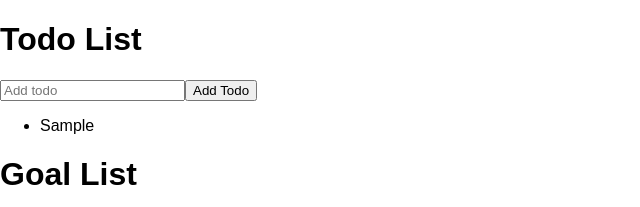
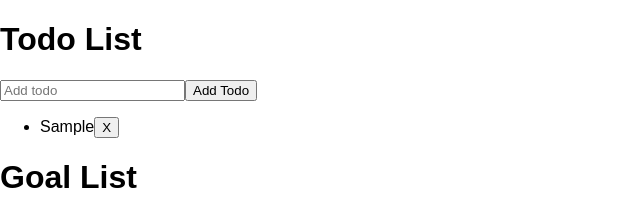
Before and after one commit to Yagogc/react-redux, a React (Create React App) app: page / in a window 1280 px wide. Both pictures are taken after typing "Sample", "Sample" into the empty fields and a click on the button "Add Todo". Shown: the top 207 px of the page, without its empty margins (0-640 px from the left). Built offline with nearby package versions, Linux system fonts and the light colour scheme.

Commit message:
Add remove item function

```diff
--- a/src/components/Goals.js
+++ b/src/components/Goals.js
@@ -1,13 +1,16 @@
 import React, { Component } from "react";
 import List from "./List";
 
-import { addGoalAction } from "../state/Actions";
+import { addGoalAction, removeGoalAction } from "../state/Actions";
 import generateId from "../utils/generateId";
 class Goals extends Component {
   textInput = React.createRef();
 
   addGoal = () => {
     const name = this.input.value;
+    if (!name) {
+      return;
+    }
     this.input.value = "";
     this.props.store.dispatch(
       addGoalAction({
@@ -16,6 +19,11 @@ class Goals extends Component {
       })
     );
   };
+
+  removeItem = goal => {
+    this.props.store.dispatch(removeGoalAction(goal.id));
+  };
+
   render() {
     return (
       <React.Fragment>
@@ -26,7 +34,7 @@ class Goals extends Component {
           ref={input => (this.input = input)}
         />
         <button onClick={() => this.addGoal()}>Add Goal</button>
-        <List items={this.props.goals} />
+        <List items={this.props.goals} remove={this.removeItem} />
       </React.Fragment>
     );
   }
--- a/src/components/List.js
+++ b/src/components/List.js
@@ -4,7 +4,10 @@ const List = props => {
   return (
     <ul>
       {props.items.map((item, i) => (
-        <li key={i}>{item.name}</li>
+        <li key={i}>
+          <span>{item.name}</span>
+          <button onClick={() => props.remove(item)}>X</button>
+        </li>
       ))}
     </ul>
   );
--- a/src/components/Todos.js
+++ b/src/components/Todos.js
@@ -1,11 +1,14 @@
 import React, { Component } from "react";
 import List from "./List";
-import { addTodoAction } from "../state/Actions";
+import { addTodoAction, removeTodoAction } from "../state/Actions";
 import generateId from "../utils/generateId";
 
 class Todos extends Component {
   addTodo = e => {
     const name = this.input.value;
+    if (!name) {
+      return;
+    }
     this.input.value = "";
 
     this.props.store.dispatch(
@@ -15,6 +18,10 @@ class Todos extends Component {
         complete: false
       })
     );
+  };
+
+  removeItem = todo => {
+    this.props.store.dispatch(removeTodoAction(todo.id));
   };
 
   render() {
```
